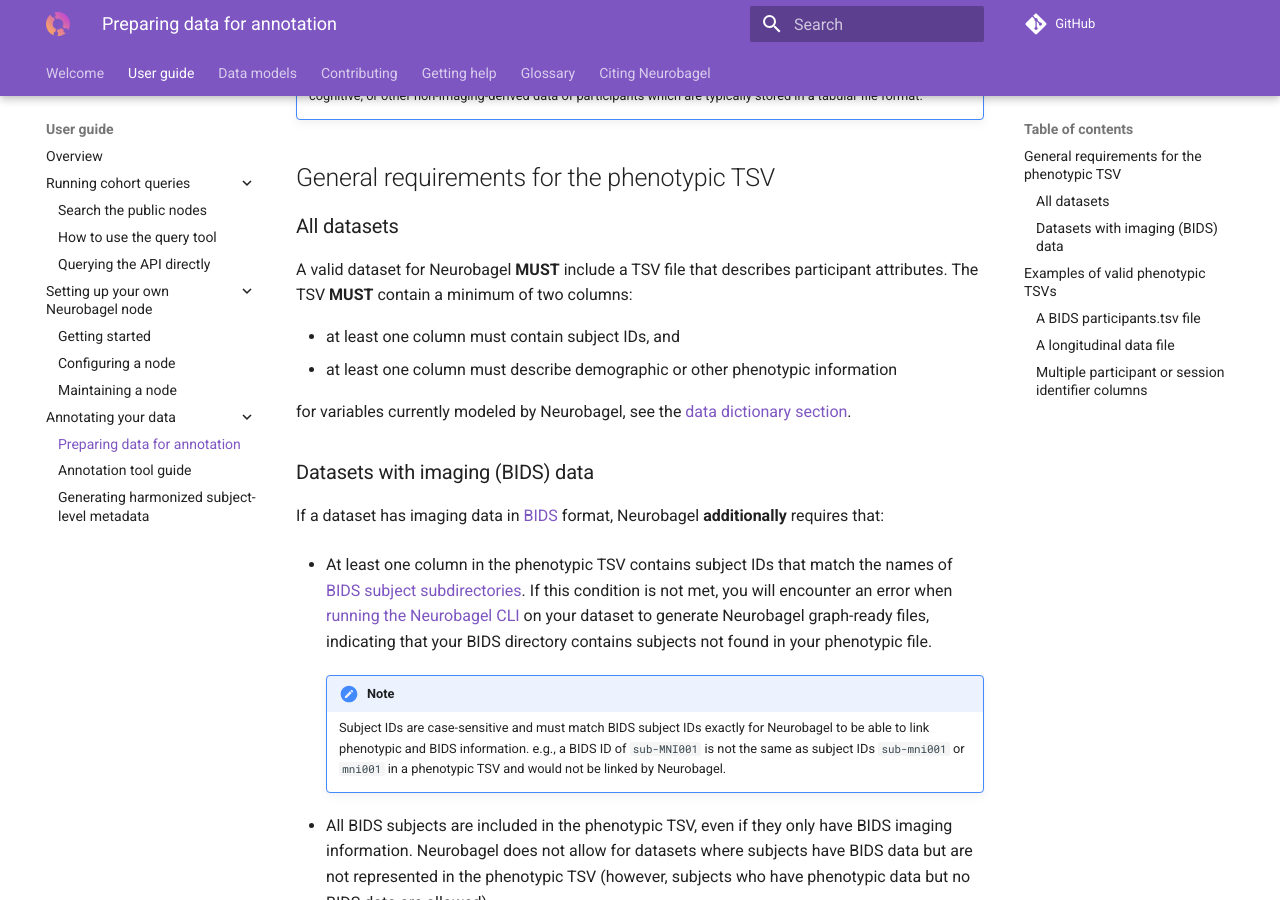
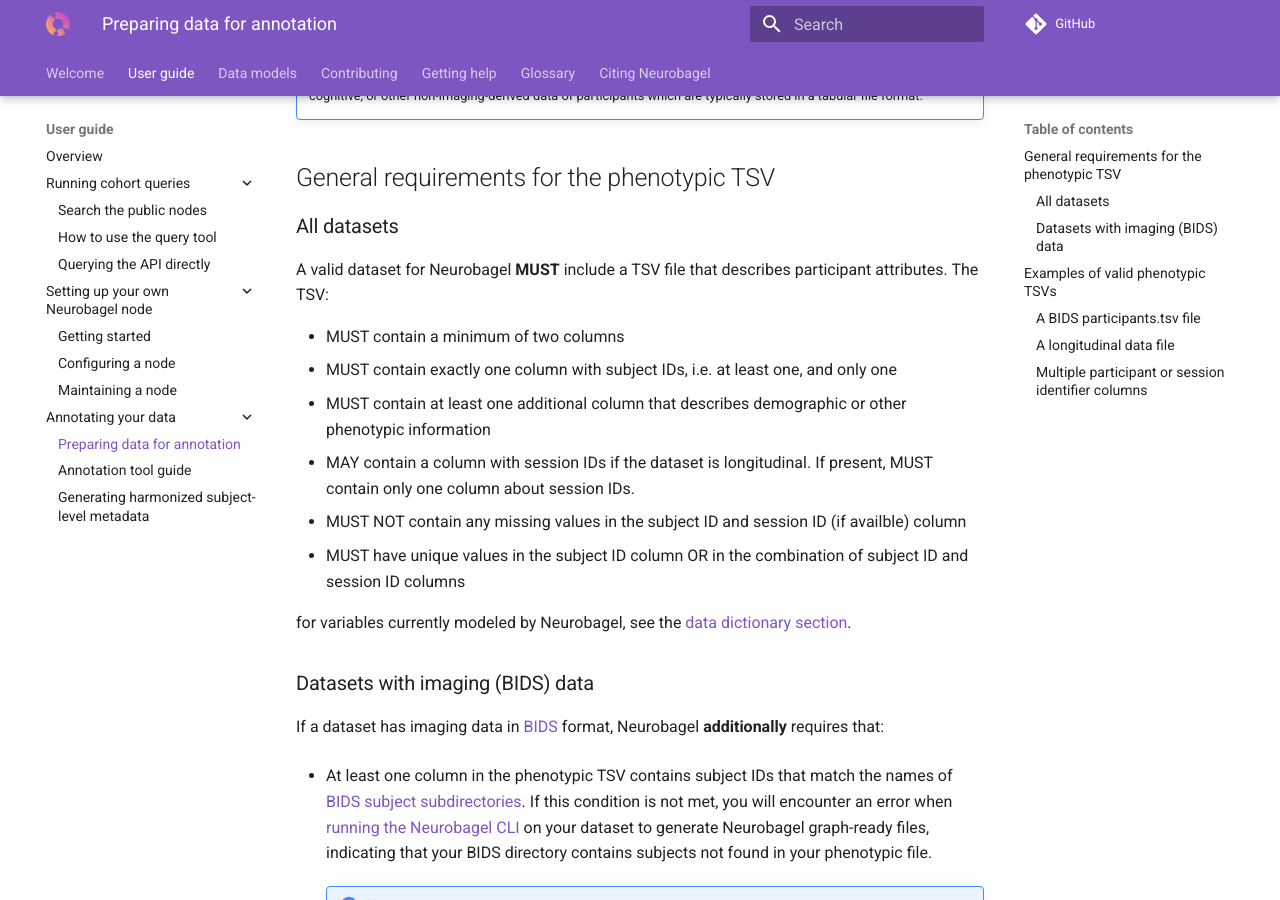
Before and after one commit to neurobagel/documentation, an MkDocs documentation site: the page built from docs/data_prep.md, in a window 1280 px wide and 900 px high, scrolled down 428 px. Built offline with MkDocs 1.6.1 and Material for MkDocs 9.7.7, drawn with Linux system fonts in a browser that asks for light colours; comment, search, counter and statistics services are not loaded.

Commit message:
[ENH] Clarify required columns

```diff
--- a/docs/data_prep.md
+++ b/docs/data_prep.md
@@ -18,10 +18,15 @@ please prepare the tabular data for your dataset as a single, tab-separated file
 ### All datasets
 
 A valid dataset for Neurobagel **MUST** include a TSV file that describes participant attributes.
-The TSV **MUST** contain a minimum of two columns:
+The TSV:
 
-- at least one column must contain subject IDs, and
-- at least one column must describe demographic or other phenotypic information
+- MUST contain a minimum of two columns
+- MUST contain exactly one column with subject IDs, i.e. at least one, and only one
+- MUST contain at least one additional column that describes demographic or other phenotypic information
+- MAY contain a column with session IDs if the dataset is longitudinal.
+  If present, MUST contain only one column about session IDs.
+- MUST NOT contain any missing values in the subject ID and session ID (if availble) column
+- MUST have unique values in the subject ID column OR in the combination of subject ID and session ID columns
 
 for variables currently modeled by Neurobagel, see the [data dictionary section](dictionaries.md).
 
```
